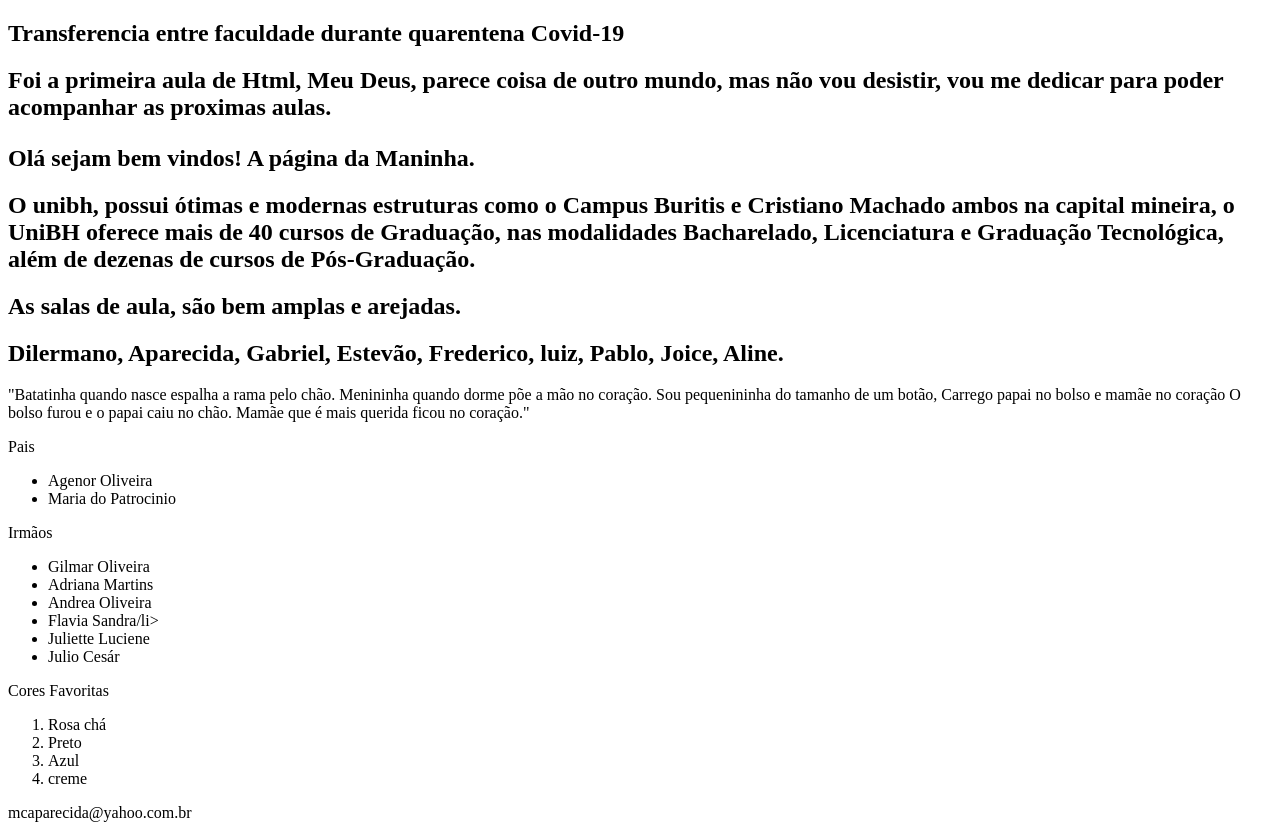
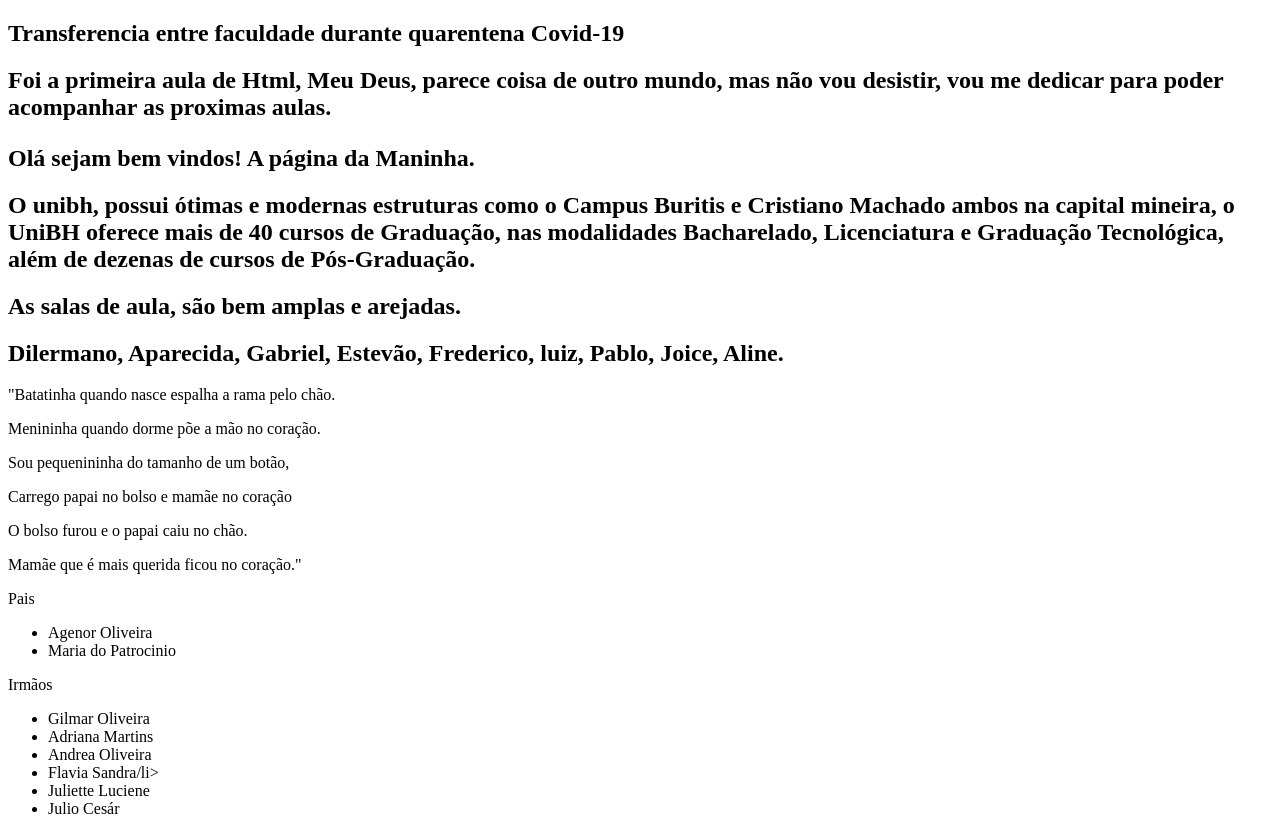
Before and after one commit to maninha75/Atividades-de-1-a-7-, a plain HTML site: page index.html in a window 1280 px wide. Shown: the top 825 px of the page. Drawn offline with Linux system fonts and the light colour scheme.

Commit message:
Update index.html

```diff
--- a/index.html
+++ b/index.html
@@ -24,12 +24,12 @@
             </div>
                 <p><h1>Dilermano, Aparecida, Gabriel, Estevão, Frederico, luiz, Pablo, Joice, Aline.</h1></p>
             <div>
-                <p> "Batatinha quando nasce espalha a rama pelo chão.
-                  Menininha quando dorme põe a mão no coração.
-                  Sou pequenininha do tamanho de um botão,
-                  Carrego papai no bolso e mamãe no coração
-                  O bolso furou e o papai caiu no chão.
-                  Mamãe que é mais querida ficou no coração."</p>
+               <p>"Batatinha quando nasce espalha a rama pelo chão.</p>
+               <p>Menininha quando dorme põe a mão no coração.</p>
+               <p>Sou pequenininha do tamanho de um botão,</p>
+               <p>Carrego papai no bolso e mamãe no coração</p>
+               <p>O bolso furou e o papai caiu no chão.</p>
+               <p>Mamãe que é mais querida ficou no coração."</p>
             </div>
                   <p>Pais</p>
                   <ul>
```
